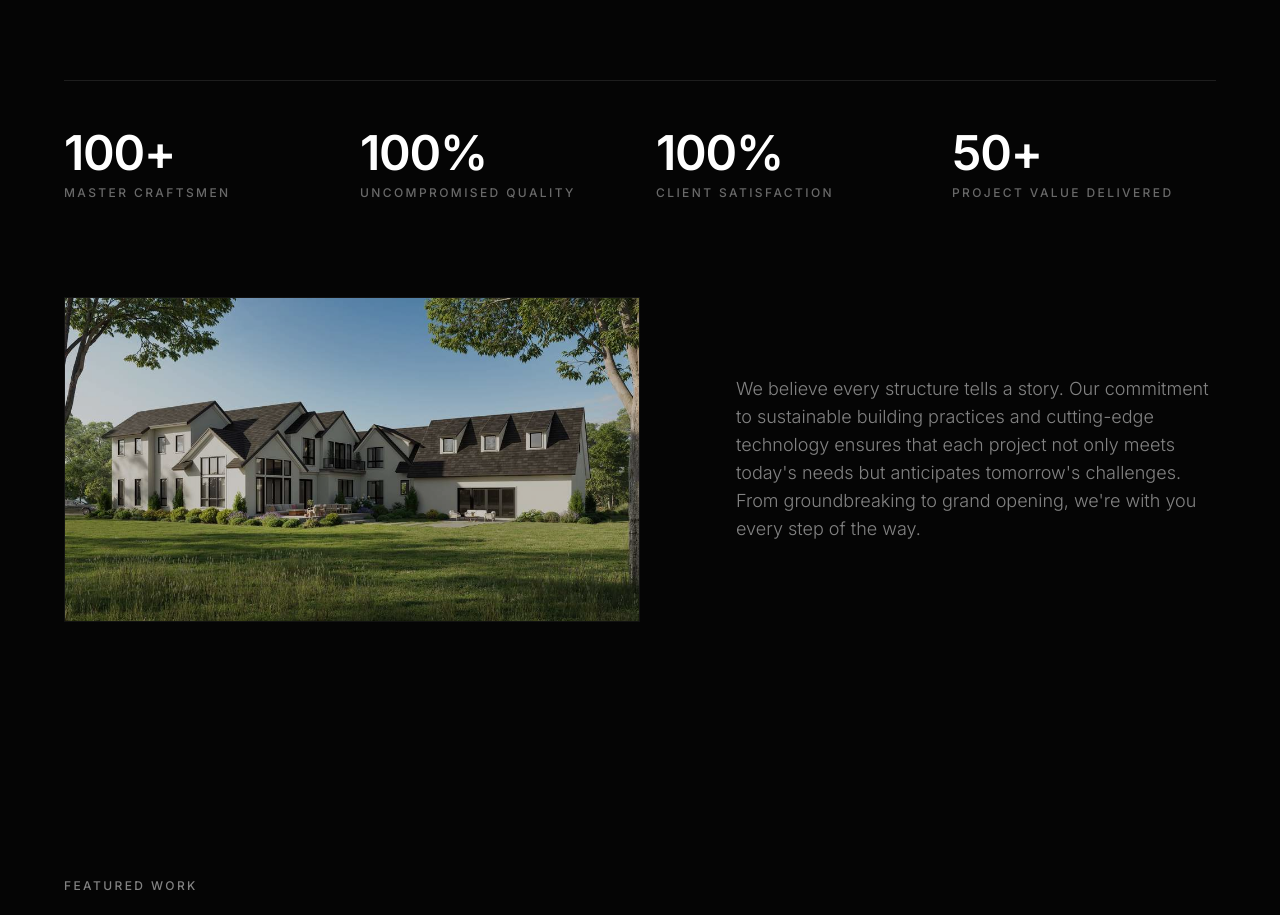
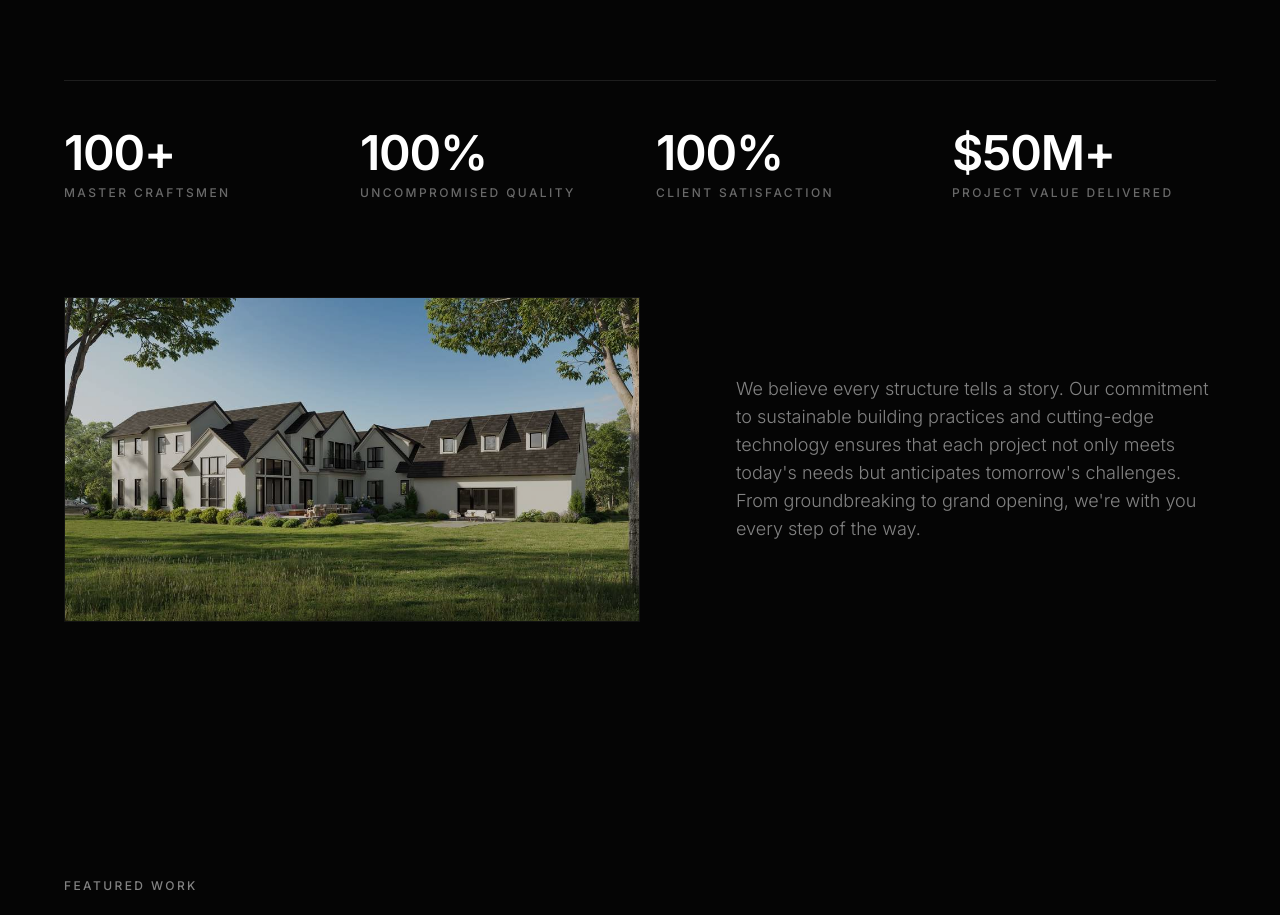
Before and after one commit to Sreeram4506/Norfolk, a React (Vite) app: page / in a window 1280 px wide. Shown: the part 2700-3615 px from the top of the page. Built offline with nearby package versions, Linux system fonts and the light colour scheme.

Commit message:
Update project value stat to +

```diff
--- a/src/config.ts
+++ b/src/config.ts
@@ -161,7 +161,7 @@ export const aboutConfig: AboutConfig = {
     { value: "100+", label: "Master Craftsmen" },
     { value: "100%", label: "Uncompromised Quality" },
     { value: "100%", label: "Client Satisfaction" },
-    { value: "50+", label: "Project Value Delivered" },
+    { value: "$50M+", label: "Project Value Delivered" },
   ],
 };
 
```
